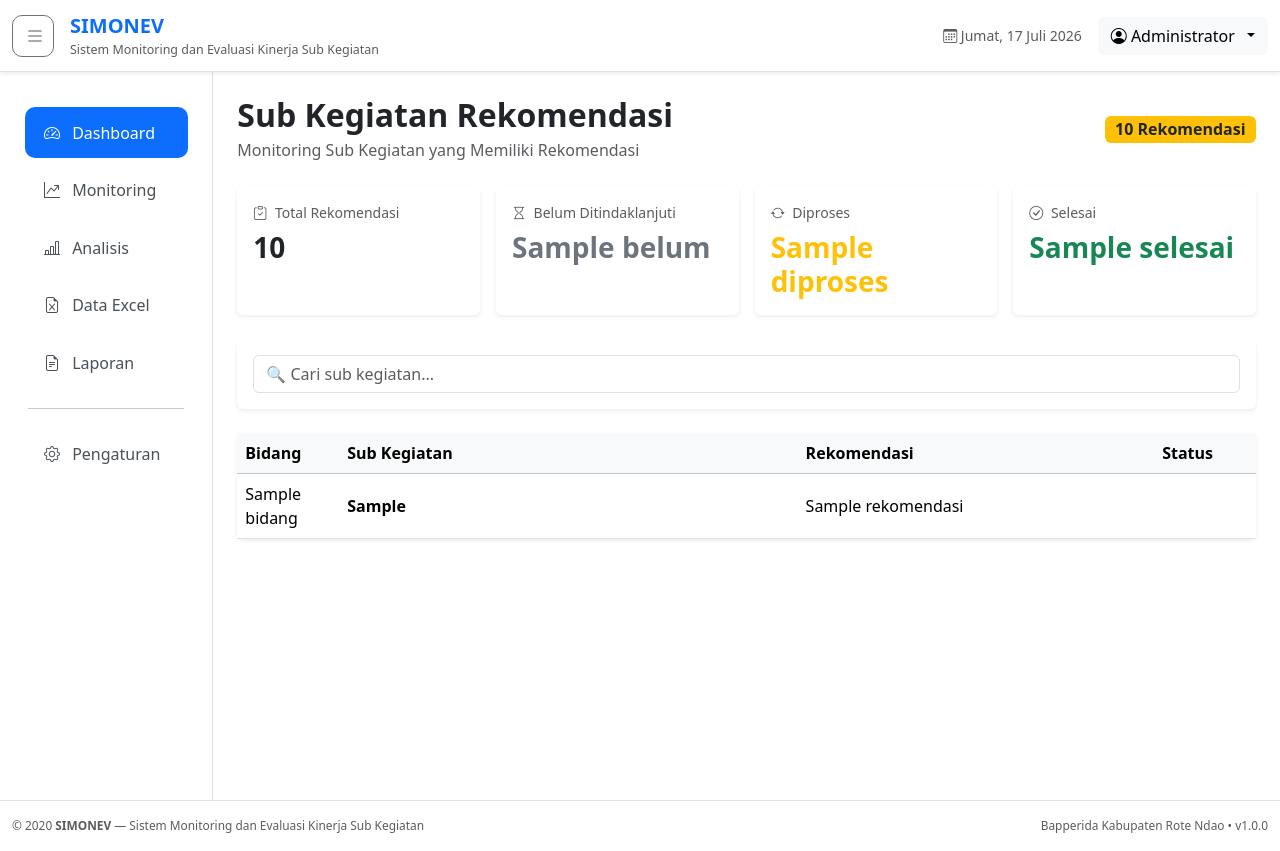
After one commit to safridwirizky/simonev, a Flask app: template templates/rekomendasi.html in a window 1280 px wide. The commit adds this page. Run offline with Flask 3, Linux system fonts and the light colour scheme; the template is opened without the code that fills it: most values are stand-ins (such as "Sample title", 1, 10 or a date in 2020); parts of the project's set-up code (start-up, migrations or seed data) failed here and were passed over; some libraries are stand-ins or nearby versions.

Commit message:
feat: dashboard rekomendasi

```diff
--- a/app.py
+++ b/app.py
@@ -3,8 +3,9 @@ from flask_bootstrap import Bootstrap5
 
 from config import Config
 
+from routes.api import api_bp
 from routes.dashboard import dashboard_bp
-from routes.api import api_bp
+from routes.rekomendasi import bp as rekomendasi_bp
 
 from extensions import excel_service
 from extensions import settings_service
@@ -24,8 +25,9 @@ def create_app():
 
     excel_service.load(app.config["EXCEL_FILE"])
 
+    app.register_blueprint(api_bp, url_prefix="/api")
     app.register_blueprint(dashboard_bp)
-    app.register_blueprint(api_bp, url_prefix="/api")
+    app.register_blueprint(rekomendasi_bp)
 
     return app
 
--- a/templates/components/sidebar.html
+++ b/templates/components/sidebar.html
@@ -15,7 +15,7 @@
 
             <li class="nav-item">
                 <a class="nav-link"
-                   href="#">
+                   href="{{ url_for('rekomendasi.index') }}">
                     <i class="bi bi-graph-up-arrow me-2"></i>
                     Monitoring
                 </a>
--- /dev/null
+++ b/templates/rekomendasi.html
@@ -0,0 +1,279 @@
+{% extends "base.html" %}
+
+{% block title %}
+Sub Kegiatan Rekomendasi
+{% endblock %}
+
+{% block content %}
+
+<div class="container-fluid">
+
+    <!-- Header -->
+    <div class="d-flex justify-content-between align-items-center mb-4">
+
+        <div>
+
+            <h2 class="fw-bold mb-1">
+                Sub Kegiatan Rekomendasi
+            </h2>
+
+            <p class="text-muted mb-0">
+                Monitoring Sub Kegiatan yang Memiliki Rekomendasi
+            </p>
+
+        </div>
+
+        <span class="badge bg-warning text-dark fs-6">
+            {{ total }} Rekomendasi
+        </span>
+
+    </div>
+
+    <!-- Summary -->
+    <div class="row g-3 mb-4">
+
+        <div class="col-md-3">
+
+            <div class="card border-0 shadow-sm h-100">
+
+                <div class="card-body">
+
+                    <div class="text-muted small mb-2">
+
+                        <i class="bi bi-clipboard-check me-1"></i>
+
+                        Total Rekomendasi
+
+                    </div>
+
+                    <h3 class="fw-bold mb-0">
+
+                        {{ summary.total }}
+
+                    </h3>
+
+                </div>
+
+            </div>
+
+        </div>
+
+        <div class="col-md-3">
+
+            <div class="card border-0 shadow-sm h-100">
+
+                <div class="card-body">
+
+                    <div class="text-muted small mb-2">
+
+                        <i class="bi bi-hourglass me-1"></i>
+
+                        Belum Ditindaklanjuti
+
+                    </div>
+
+                    <h3 class="fw-bold text-secondary mb-0">
+
+                        {{ summary.belum }}
+
+                    </h3>
+
+                </div>
+
+            </div>
+
+        </div>
+
+        <div class="col-md-3">
+
+            <div class="card border-0 shadow-sm h-100">
+
+                <div class="card-body">
+
+                    <div class="text-muted small mb-2">
+
+                        <i class="bi bi-arrow-repeat me-1"></i>
+
+                        Diproses
+
+                    </div>
+
+                    <h3 class="fw-bold text-warning mb-0">
+
+                        {{ summary.diproses }}
+
+                    </h3>
+
+                </div>
+
+            </div>
+
+        </div>
+
+        <div class="col-md-3">
+
+            <div class="card border-0 shadow-sm h-100">
+
+                <div class="card-body">
+
+                    <div class="text-muted small mb-2">
+
+                        <i class="bi bi-check-circle me-1"></i>
+
+                        Selesai
+
+                    </div>
+
+                    <h3 class="fw-bold text-success mb-0">
+
+                        {{ summary.selesai }}
+
+                    </h3>
+
+                </div>
+
+            </div>
+
+        </div>
+
+    </div>
+
+    <!-- Search -->
+    <div class="card shadow-sm border-0 mb-4">
+
+        <div class="card-body">
+
+            <input
+                type="text"
+                id="searchInput"
+                class="form-control"
+                placeholder="🔍 Cari sub kegiatan..."
+            >
+
+        </div>
+
+    </div>
+
+    <!-- Table -->
+    <div class="card shadow-sm border-0">
+
+        <div class="table-responsive">
+
+            <table class="table table-hover align-middle mb-0">
+
+                <thead class="table-light">
+
+                    <tr>
+
+                        <th width="10%">
+                            Bidang
+                        </th>
+
+                        <th>
+                            Sub Kegiatan
+                        </th>
+
+                        <th width="35%">
+                            Rekomendasi
+                        </th>
+
+                        <th width="10%">
+                            Status
+                        </th>
+
+                    </tr>
+
+                </thead>
+
+                <tbody id="tableBody">
+
+                    {% for row in table %}
+
+                    <tr class="clickable-row"
+                        data-href="{{ url_for(
+                            'rekomendasi.detail',
+                            kode=row.kode
+                        ) }}"
+                    >
+
+                        <td>
+
+                            {{ row.bidang }}
+
+                        </td>
+
+                        <td>
+
+                            <strong>{{ row.sub_kegiatan }}</strong>
+
+                        </td>
+
+                        <td>
+
+                            {{ row.rekomendasi[:120] }}
+
+                            {% if row.rekomendasi|length > 120 %}
+                                ...
+                            {% endif %}
+
+                        </td>
+
+                        <td>
+
+                            <span class="badge {{ row.badge }}">
+
+                                {{ row.status }}
+
+                            </span>
+
+                        </td>
+
+                    </tr>
+
+                    {% endfor %}
+
+                    <tr
+                        id="emptyState"
+                        class="d-none"
+                    >
+
+                        <td colspan="4" class="text-center py-5">
+
+                            <i class="bi bi-search fs-1 text-muted"></i>
+
+                            <p class="mt-3 mb-1 fw-semibold">
+
+                                Rekomendasi tidak ditemukan.
+
+                            </p>
+
+                            <small class="text-muted">
+
+                                Periksa kembali kata kunci pencarian Anda.
+
+                            </small>
+
+                        </td>
+
+                    </tr>
+
+                </tbody>
+
+            </table>
+
+        </div>
+
+    </div>
+
+</div>
+
+{% endblock %}
+
+{% block scripts %}
+
+<script src="{{ url_for(
+    'static',
+    filename='js/dashboard.js'
+) }}"></script>
+
+{% endblock %}
```
Also changed, not shown: routes/rekomendasi.py (added, +55 -0 lines), services/rekomendasi_service.py (added, +103 -0 lines).
